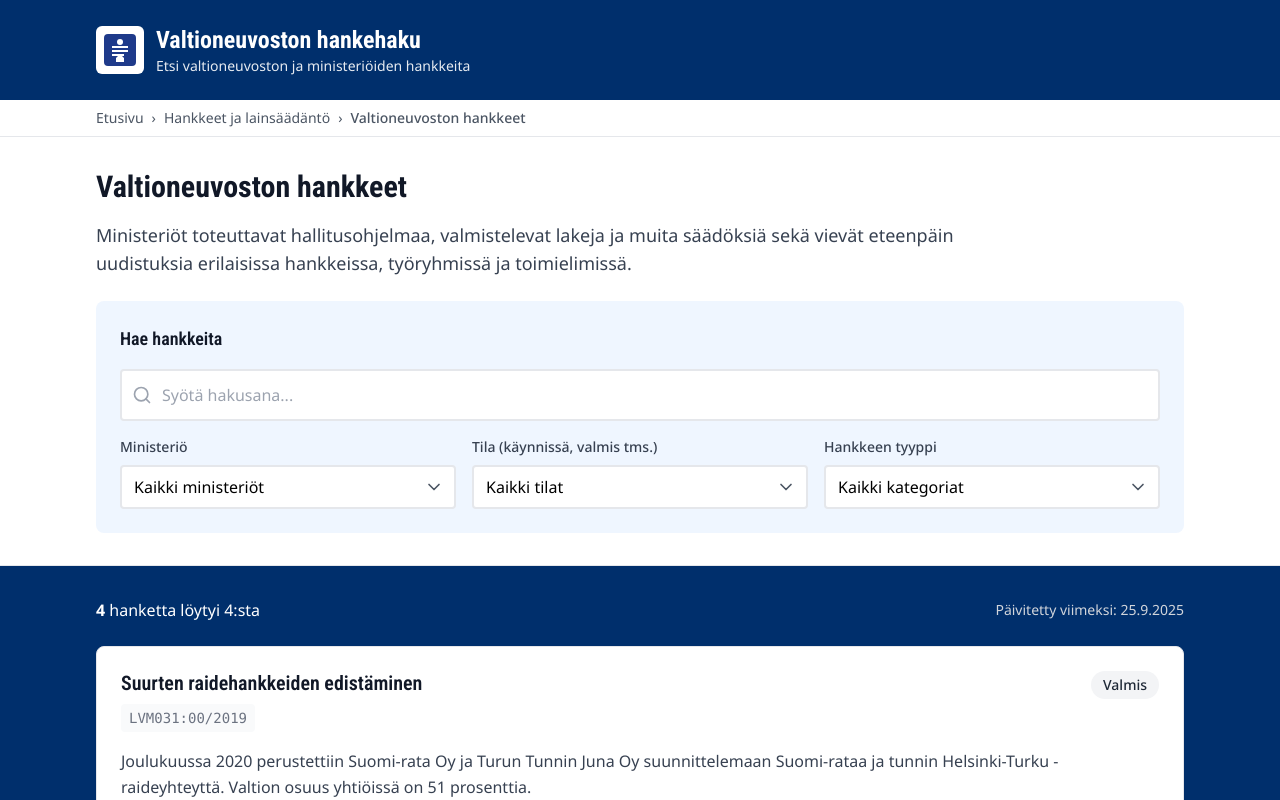
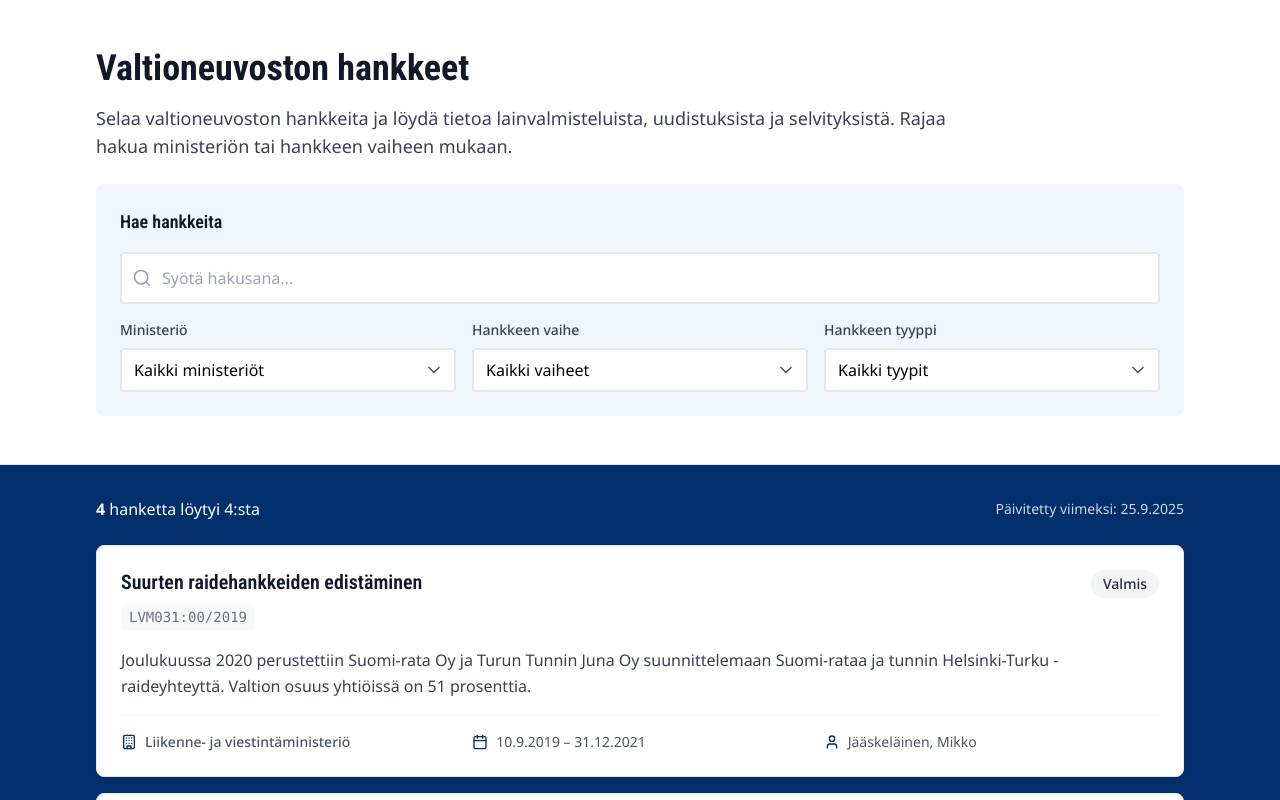
Before and after one commit to tuomopekka/hankehaku, a React (Vite) app: page / in a window 1280 px wide. Shown: the top 800 px of the page. Built offline with nearby package versions, Linux system fonts and the light colour scheme.

Commit message:
Update App.jsx

```diff
--- a/src/App.jsx
+++ b/src/App.jsx
@@ -108,7 +108,7 @@ const ministryOptions = [
 ];
 
 const statusOptions = [
-  { code: "all", name: "Kaikki tilat" },
+  { code: "all", name: "Kaikki vaiheet" },
   { code: "Käynnissä", name: "Käynnissä" },
   { code: "Lausuntokierros", name: "Lausuntokierroksella" },
   { code: "Valmis", name: "Valmis" },
@@ -117,7 +117,7 @@ const statusOptions = [
 ];
 
 const categoryOptions = [
-  { code: "all", name: "Kaikki kategoriat" },
+  { code: "all", name: "Kaikki tyypit" },
   { code: "Lainvalmistelu", name: "Lainvalmistelu" },
   { code: "Selonteot", name: "Selonteot" },
   { code: "Kehittämishankkeet", name: "Kehittämishankkeet" },
@@ -198,43 +198,10 @@ const ProjectDetail = ({ project, onBack }) => {
 
   return (
     <div className="min-h-screen" style={{ backgroundColor: '#002f6c', fontFamily: '"Noto Sans", sans-serif' }}>
-      <div className="text-white" style={{ backgroundColor: '#002f6c' }}>
-        <div className="max-w-6xl mx-auto px-8 py-6">
-          <div className="flex items-center gap-6">
-            <div className="flex items-center gap-3">
-              <div className="bg-white p-2 rounded-md">
-                <svg width="32" height="32" viewBox="0 0 32 32" className="text-blue-900">
-                  <rect width="32" height="32" rx="4" fill="currentColor"/>
-                  <path d="M8 12h16v2H8v-2zm0 4h16v2H8v-2zm0 4h12v2H8v-2z" fill="white"/>
-                  <circle cx="16" cy="8" r="3" fill="white"/>
-                  <path d="M12 24l4-4 4 4v4H12v-4z" fill="white"/>
-                </svg>
-              </div>
-              <div>
-                <div className="text-2xl font-bold" style={{ fontFamily: '"Roboto Condensed", sans-serif' }}>Valtioneuvoston hankehaku</div>
-                <div className="text-sm opacity-90">Etsi valtioneuvoston ja ministeriöiden hankkeita</div>
-              </div>
-            </div>
-          </div>
-        </div>
-      </div>
-
-      <div className="bg-white border-b">
-        <div className="max-w-6xl mx-auto px-8 py-2">
-          <div className="text-sm text-gray-600">
-            <span className="hover:text-blue-600 cursor-pointer">Etusivu</span>
-            <span className="mx-2">›</span>
-            <span className="hover:text-blue-600 cursor-pointer">Hankkeet ja lainsäädäntö</span>
-            <span className="mx-2">›</span>
-            <span className="font-medium">Valtioneuvoston hankkeet</span>
-          </div>
-        </div>
-      </div>
-
       <div className="max-w-6xl mx-auto px-8 py-8">
         <button
           onClick={onBack}
-          className="inline-flex items-center gap-2 text-blue-700 hover:text-blue-800 mb-6 font-medium"
+          className="inline-flex items-center gap-2 text-white hover:text-gray-300 mb-6 font-medium"
         >
           ← Takaisin hakutuloksiin
         </button>
@@ -425,47 +392,15 @@ export default function ValtioneuvostoHaku() {
 
   return (
     <div className="min-h-screen" style={{ backgroundColor: '#002f6c', fontFamily: '"Noto Sans", sans-serif' }}>
-      <div className="text-white" style={{ backgroundColor: '#002f6c' }}>
-        <div className="max-w-6xl mx-auto px-8 py-6">
-          <div className="flex items-center gap-6">
-            <div className="flex items-center gap-3">
-              <div className="bg-white p-2 rounded-md">
-                <svg width="32" height="32" viewBox="0 0 32 32" className="text-blue-900">
-                  <rect width="32" height="32" rx="4" fill="currentColor"/>
-                  <path d="M8 12h16v2H8v-2zm0 4h16v2H8v-2zm0 4h12v2H8v-2z" fill="white"/>
-                  <circle cx="16" cy="8" r="3" fill="white"/>
-                  <path d="M12 24l4-4 4 4v4H12v-4z" fill="white"/>
-                </svg>
-              </div>
-              <div>
-                <div className="text-2xl font-bold" style={{ fontFamily: '"Roboto Condensed", sans-serif' }}>Valtioneuvoston hankehaku</div>
-                <div className="text-sm opacity-90">Etsi valtioneuvoston ja ministeriöiden hankkeita</div>
-              </div>
-            </div>
-          </div>
-        </div>
-      </div>
-
+      {/* Main header */}
       <div className="bg-white border-b">
-        <div className="max-w-6xl mx-auto px-8 py-2">
-          <div className="text-sm text-gray-600">
-            <span className="hover:text-blue-600 cursor-pointer">Etusivu</span>
-            <span className="mx-2">›</span>
-            <span className="hover:text-blue-600 cursor-pointer">Hankkeet ja lainsäädäntö</span>
-            <span className="mx-2">›</span>
-            <span className="font-medium">Valtioneuvoston hankkeet</span>
-          </div>
-        </div>
-      </div>
-
-      <div className="bg-white border-b">
-        <div className="max-w-6xl mx-auto px-8 py-8">
+        <div className="max-w-6xl mx-auto px-8 py-12">
           <div className="mb-6">
-            <h1 className="text-3xl font-bold text-gray-900 mb-4" style={{ fontFamily: '"Roboto Condensed", sans-serif' }}>
+            <h1 className="text-4xl font-bold text-gray-900 mb-4" style={{ fontFamily: '"Roboto Condensed", sans-serif' }}>
               Valtioneuvoston hankkeet
             </h1>
             <p className="text-lg text-gray-700 max-w-4xl">
-              Ministeriöt toteuttavat hallitusohjelmaa, valmistelevat lakeja ja muita säädöksiä sekä vievät eteenpäin uudistuksia erilaisissa hankkeissa, työryhmissä ja toimielimissä.
+              Selaa valtioneuvoston hankkeita ja löydä tietoa lainvalmisteluista, uudistuksista ja selvityksistä. Rajaa hakua ministeriön tai hankkeen vaiheen mukaan.
             </p>
           </div>
 
@@ -502,7 +437,7 @@ export default function ValtioneuvostoHaku() {
                 </div>
 
                 <div>
-                  <label className="block text-sm font-medium text-gray-700 mb-2">Tila (käynnissä, valmis tms.)</label>
+                  <label className="block text-sm font-medium text-gray-700 mb-2">Hankkeen vaihe</label>
                   <div className="relative">
                     <select
                       value={filters.status}
```
